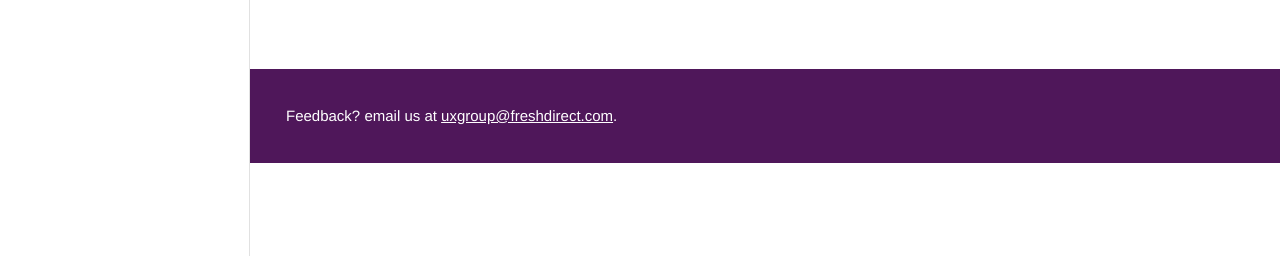
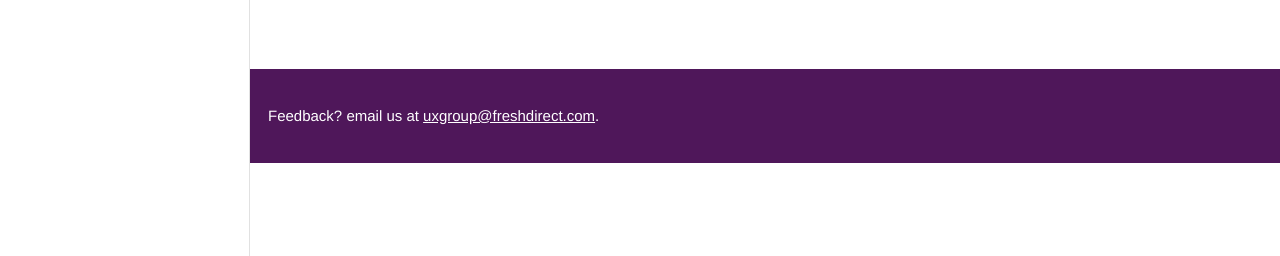
Before and after one commit to foodkick/foodkick.github.io, a Jekyll site: the page built from pages/about.html, in a window 1280 px wide. Shown: the part 644-900 px from the top of the page. Built offline with Jekyll 4.4.1, drawn with Linux system fonts in a browser that asks for light colours; Markdown is read by kramdown in place of the engine named in the settings.

Commit message:
Reduced grid margin to reflect new measurements

```diff
--- a/assets/_scss/core/_variables.scss
+++ b/assets/_scss/core/_variables.scss
@@ -75,4 +75,4 @@ $input-max-width:   46rem;
 $border-radius:     rem(3px);
 $box-shadow:        0 0 2px rgba(#000, .3);
 $focus-shadow:      0 0 2px #aaaaaa, 0 0 8px #aaaaaa;
-$grid-margins:      3rem;
+$grid-margins:      1.5rem;
```
